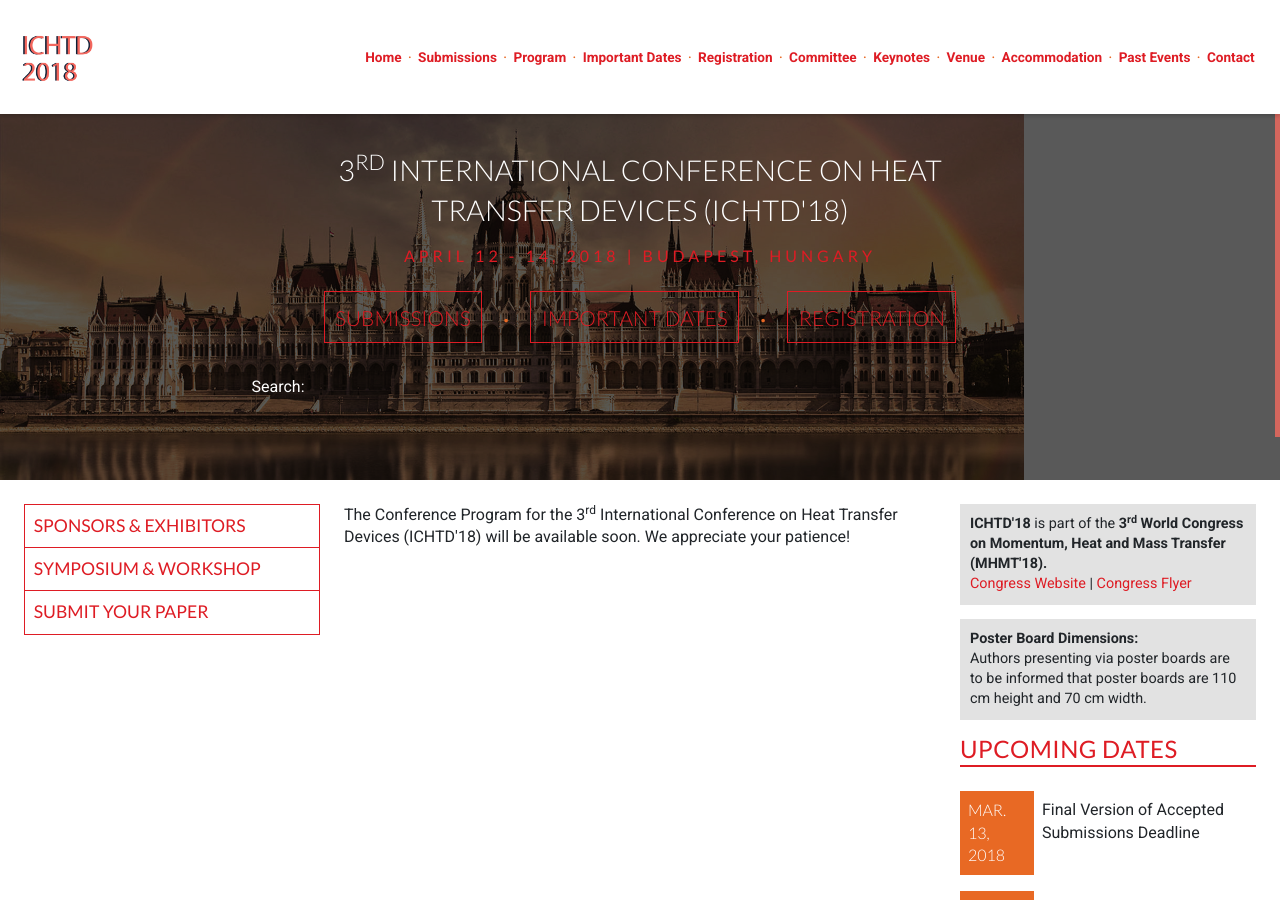
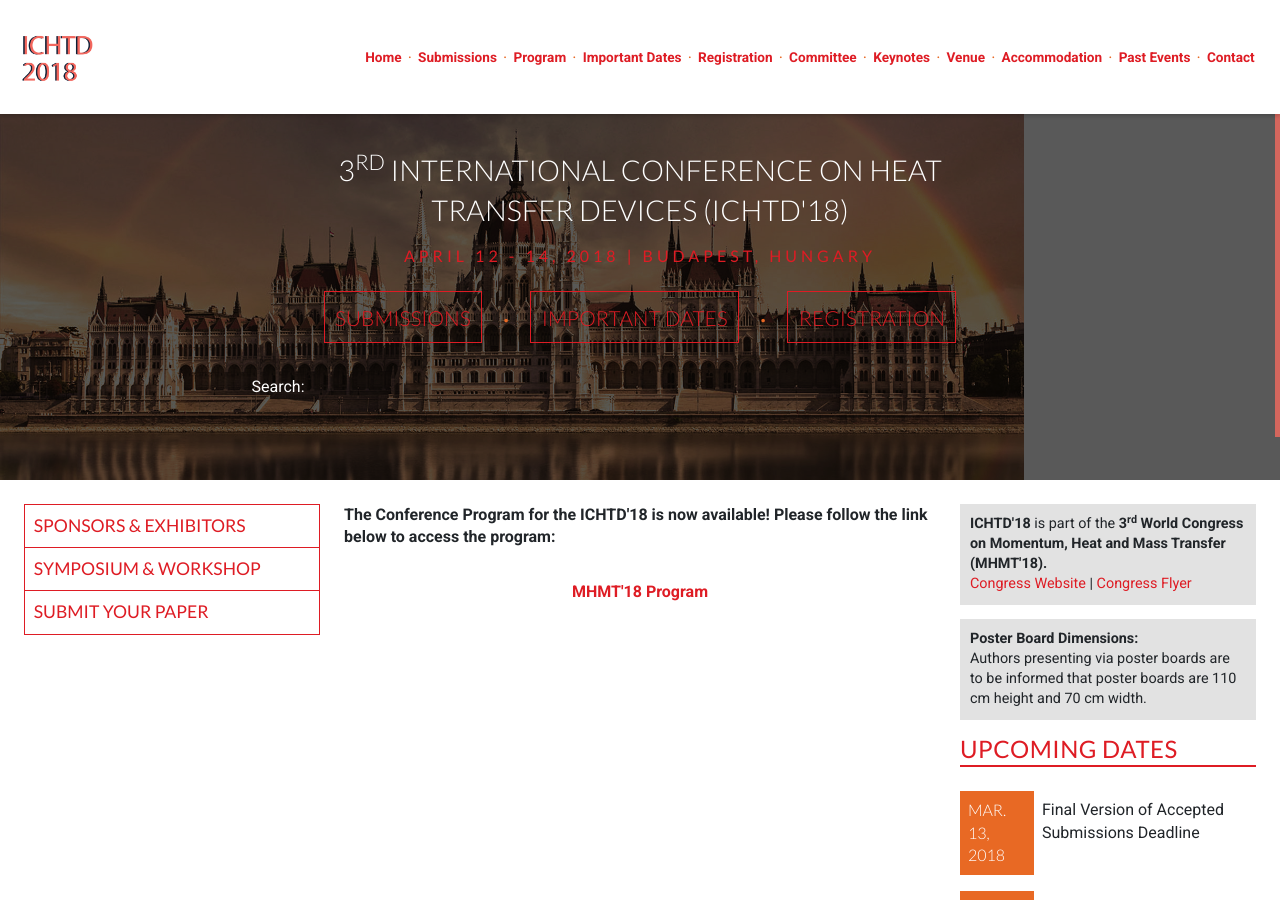
Before and after one commit to intaset/ichtd, a Jekyll site: the page built from program.html, in a window 1280 px wide and 900 px high. Built offline with Jekyll 4.4.1, drawn with Linux system fonts in a browser that asks for light colours; nearby versions of some CDN libraries; Markdown is read by kramdown in place of the engine named in the settings; comment, search, counter and statistics services are not loaded.

Commit message:
added program

```diff
--- a/program.html
+++ b/program.html
@@ -7,10 +7,10 @@ keyword: heat transfer, heat transfer devices, cfd, boilers, compact heat exchan
 
 <div class="unit unit-s-1 unit-m-1-4-1 unit-l-1-4-1">
   <div class="unit-spacer content">
-    <p class="body">The Conference Program for the 3<sup>rd</sup> International Conference on Heat Transfer Devices (ICHTD'18) will be available soon. We appreciate your patience!</p>
+    <!-- <p class="body">The Conference Program for the 3<sup>rd</sup> International Conference on Heat Transfer Devices (ICHTD'18) will be available soon. We appreciate your patience!</p> -->
 
-    	<!-- <p class="body">The Conference Program for the International Conference on Heat Transfer Devices (ICHTD'18)  is now available! Please follow the link below to access the program:</p>
+    <p class="body"><strong>The Conference Program for the ICHTD'18 is now available! Please follow the link below to access the program:</strong></p>
 
-    <p align="center"><a href="../MHMT17_Program.pdf" class="body-link">MHMT'18 Program</a></p> -->
+    <p align="center"><strong><a href="https://mhmtcongress.com/program" class="body-link" target="_blank">MHMT'18 Program</a></strong></p>
   </div>
   </div>
```
Also changed, not shown: 1 other file.
